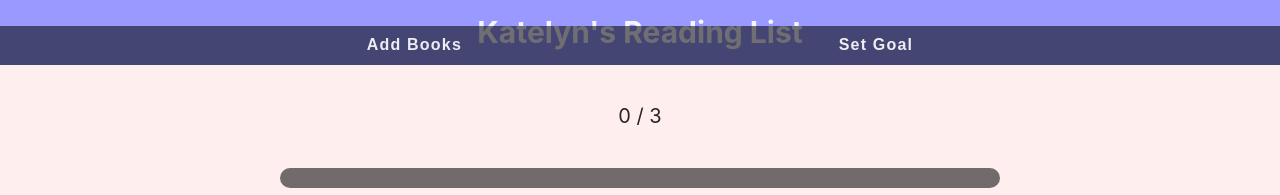
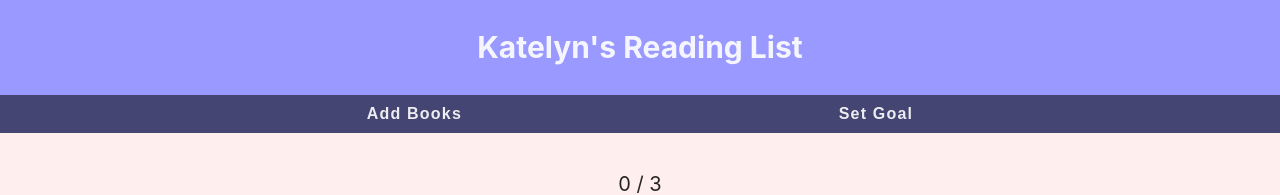
Before and after one commit to GPayton20/katelynsBookNook, a React (Create React App) app: page / in a window 1280 px wide. Shown: the top 195 px of the page. Built offline with nearby package versions, Linux system fonts and the light colour scheme; no server answers; the database is empty.

Commit message:
fixed bug where navigation menu overlapped header

```diff
--- a/src/SetGoalForm.js
+++ b/src/SetGoalForm.js
@@ -1,6 +1,10 @@
 const SetGoalForm = () => {
+
+  const setGoal = (event) => {
+    event.preventDefault();
+  }
   return (
-      <form action="submit" className="set-goal-form">
+      <form action="submit" className="set-goal-form" onSubmit={setGoal}>
       <h2>How many books do you want to read?</h2>
         <input type="number" min="1" step="1" defaultValue="1"/>
         <button>Set goal</button>
--- a/src/styles/App.css
+++ b/src/styles/App.css
@@ -40,14 +40,6 @@ body #root {
   width: 95%;
   max-width: 1200px;
   margin: 0 auto;
-
-  /* display: flex;
-  flex-wrap: wrap;
-  flex-direction: column;
-  align-items: center;
-  justify-content: space-evenly;
-
-  perspective: 1000px; */
 }
 
 /* Header styles */
@@ -55,13 +47,16 @@ body #root {
 header {
   background-color: var(--purple-color);
   color: var(--white-color);
-  height: 140px;
-  position: relative;
+  display: flex;
+  flex-direction: column;
+  flex-wrap: wrap;
+  align-items: center;
+  justify-content: flex-end;
 }
 
 h1 {
   font-size: 1.5rem;
-  margin: 0;
+  margin: 15px;
   padding: 15px;
   text-align: center;
   text-transform: capitalize;
@@ -75,9 +70,7 @@ nav ul {
   list-style: none;
   margin: 0;
   padding: 0;
-  position: absolute;
-  bottom: 0;
-  width: 100%;
+  width: 100vw;
 }
 
 nav ul button {
@@ -279,6 +272,8 @@ button:focus {
   cursor: pointer;
 }
 
+/* Footer styles */
+
 footer p {
   background-color: var(--purple-color);
   color: var(--white-color);
```
